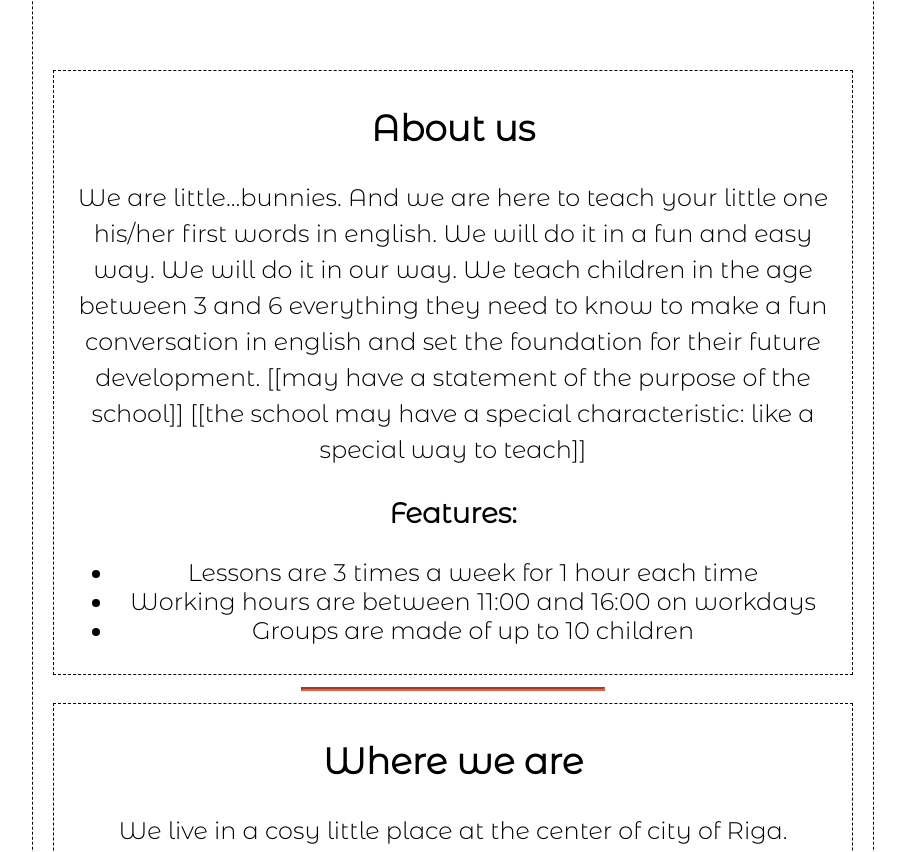
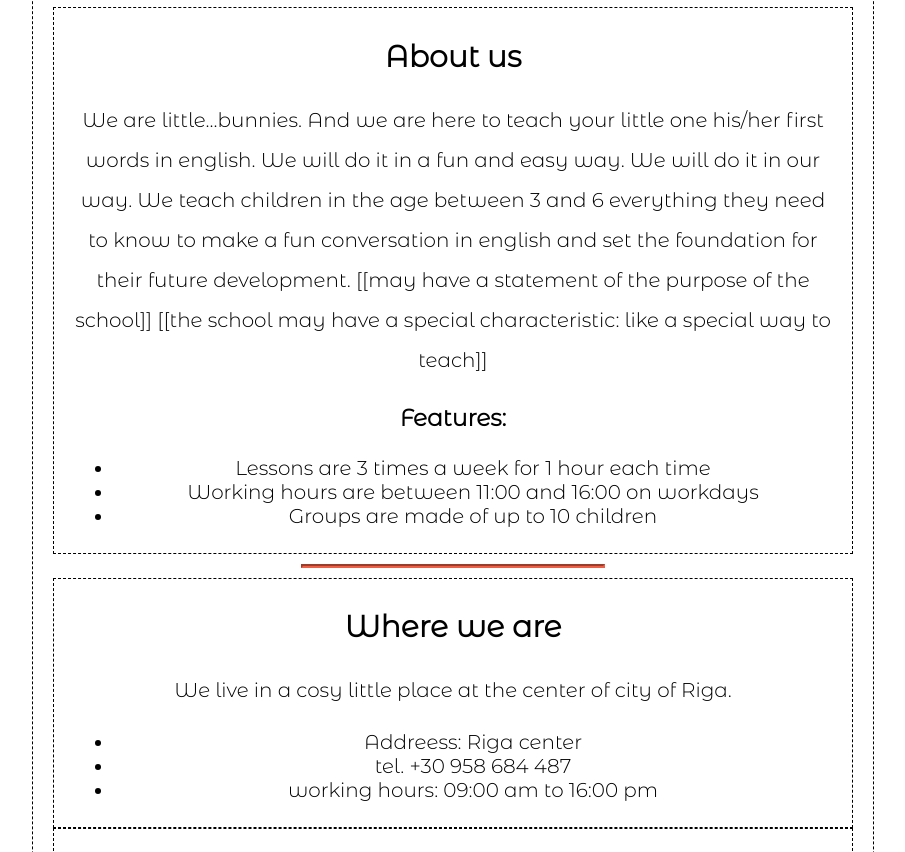
Before and after one commit to TeoPsycho/littlebunnies.lv, a plain HTML site: page index.html in a window 1280 px wide. Shown: the part 809-1661 px from the top of the page, without its empty margins (187-1092 px from the left). Drawn offline with Linux system fonts and the light colour scheme; some packages are replaced by stand-ins of ours; files whose address does not match are found by name.

Commit message:
Update style.css

```diff
--- a/style.css
+++ b/style.css
@@ -8,7 +8,7 @@ body {
 	font-family: 'Montserrat Alternates', sans-serif;
 	/*NO font-family: 'Poiret One', cursive;*/
 	/*NO font-family: 'Gloria Hallelujah', cursive;*/
-	font-size: 24px;
+	font-size: 20px;
 	text-align: center;
 }
 
@@ -20,7 +20,7 @@ section.title {
 }
 
 p {
-	line-height: 150%;
+	line-height: 200%;
 }
 
 ul.flags li {
```
